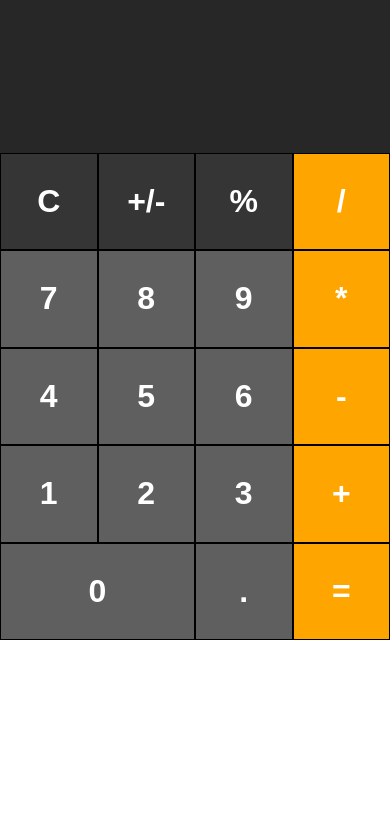
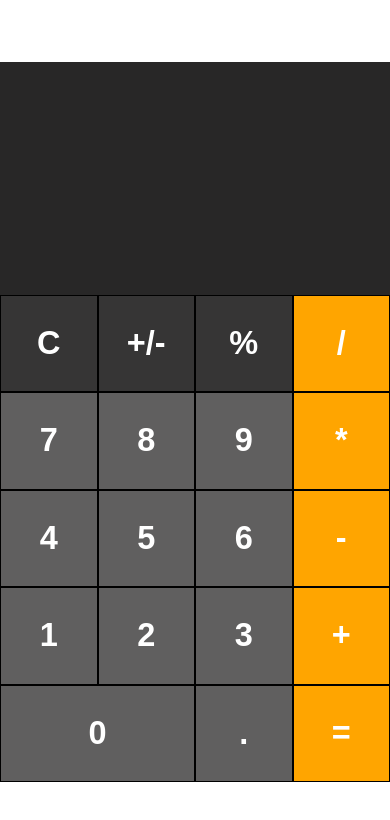
Before and after one commit to TanavGP/Calculator, a plain HTML site: page index.html in a window 390 px wide. Drawn offline with Linux system fonts and the light colour scheme.

Commit message:
Better font responsiveness and readonly input as display

```diff
--- a/index.css
+++ b/index.css
@@ -10,7 +10,7 @@
     --operator-btn-bg-color: orange;
 
     --width: min(400px, 100vw);
-    --height: min(640px, 100vh);
+    --height: min(720px, 100vh);
     --num-btn-x: 4;
     --num-btn-y: 5;
     --min-display-result-height: 120px;
@@ -19,10 +19,13 @@
     --display-result-height: max(var(--min-display-result-height),
                                 calc(var(--height) - var(--num-btn-y) * (var(--width) / var(--num-btn-x))));
     --box-size: max(var(--min-box-size), calc((var(--height) - var(--display-result-height)) / var(--num-btn-y)));
+
+    --font-size: clamp(10px, calc(var(--box-size) / 3), 40px);
 }
 
 #main-container {
     margin: auto;
+    margin-top: calc((100vh - var(--height)) / 2);
     display: flex;
     flex-direction: column;
     align-items: center;
@@ -37,20 +40,29 @@
 
 #result-display {
     background-color: var(--result-display-bg-color);
-    color: white;
     width: calc(var(--num-btn-x) * var(--box-size));
     height: var(--display-result-height);
     display: flex;
     flex-direction: row;
     align-items: flex-end;
     justify-content: flex-end;
-    font-size: 200%;
+}
+
+input[type=text] {
+    background-color: transparent;
+    border: 0;
+    padding: clamp(5px, 2vh, 20px);
+    text-align: end;
+    font-size: var(--font-size);
+    color: white;
+    box-sizing: border-box;
+
 }
 
 button {
     height: var(--box-size);
     width: var(--box-size);
-    font-size: xx-large;
+    font-size: var(--font-size);
     font-weight: bold;
     color: white;
     border-radius: 0%;
@@ -75,6 +87,14 @@ button {
     background-color: var(--operator-btn-bg-color);
 }
 
+button:hover {
+    filter: brightness(0.8);
+}
+
+button:active{
+    filter: brightness(0.7);
+}
+
 .row {
     display: flex;
     flex-direction: row;
--- a/index.html
+++ b/index.html
@@ -10,7 +10,7 @@
 <body>
     <div id="main-container">
         <div id="result-display">
-
+            <input type="text" readonly="readonly">
         </div>
         <div>
             <div id="left-container">
--- a/index.js
+++ b/index.js
@@ -61,8 +61,8 @@ function addButtonFunctionality() {
 }
 
 function updateResultDisplay() {
-    const resultDisplayElement = document.querySelector('#result-display');
-    resultDisplayElement.textContent = expression.toString().replace(/,/g, ' ');
+    const resultDisplayElement = document.querySelector('#result-display>input');
+    resultDisplayElement.value = expression.toString().replace(/,/g, ' ');
 }
 
 function operate(token) {
```
